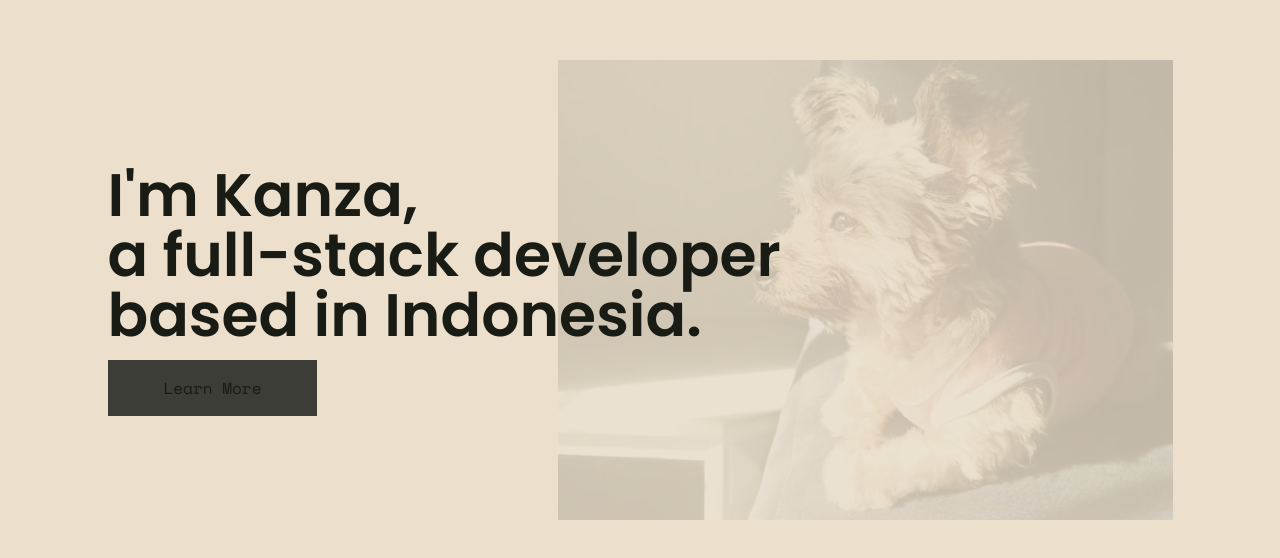
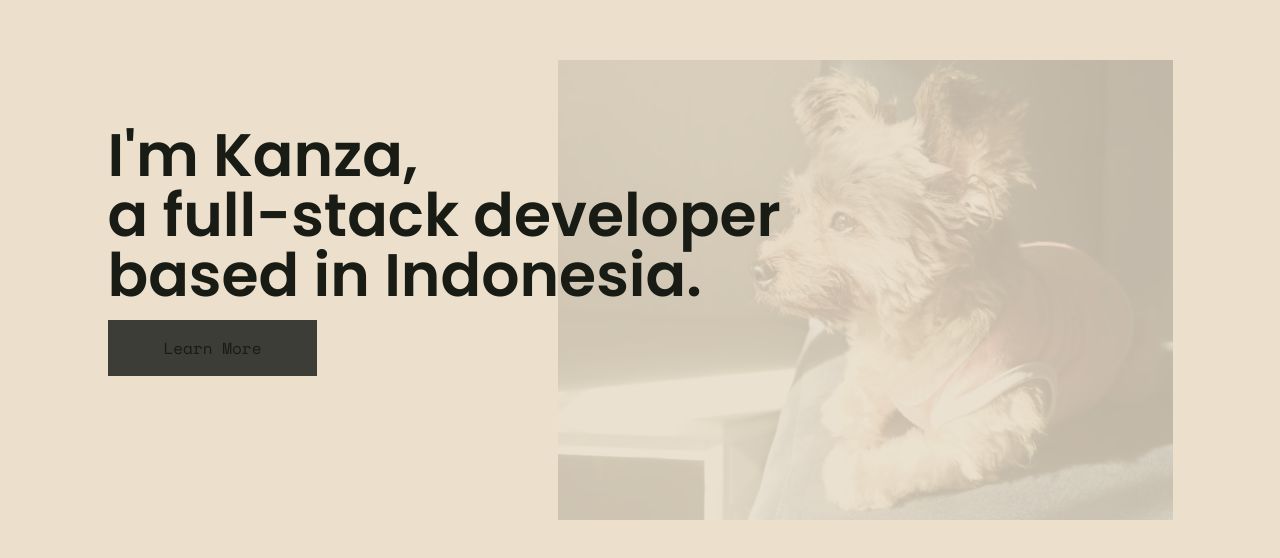
Before and after one commit to knz04/kanza.work, a Next.js app: page / in a window 1280 px wide. Shown: the part 110-668 px from the top of the page. Built offline with nearby package versions, Linux system fonts and the light colour scheme.

Commit message:
fix y padding

```diff
--- a/src/app/page.tsx
+++ b/src/app/page.tsx
@@ -33,7 +33,7 @@
   return (
     <main className="h-screen overflow-y-scroll scroll-snap-y scroll-snap-proximity scroll-smooth">
       {/* Hero Section */}
-      <section className="relative h-screen scroll-snap-start flex items-center justify-center">
+      <section className="relative h-screen scroll-snap-start flex items-center justify-center pb-20">
         {/* Background Image */}
         <div className="absolute inset-0">
           <div className="mx-auto grid max-w-[1065px] grid-cols-12 gap-[15px] h-full">
@@ -125,7 +125,7 @@
       {/* Contact Me */}
       <section
         id="contact"
-        className="min-h-screen scroll-snap-start flex items-center justify-center px-4 py-20"
+        className="min-h-screen scroll-snap-start flex items-center justify-center px-4 pt-20"
       >
         <div className="mx-auto max-w-[1065px] text-center">
           <h2 className="text-3xl md:text-4xl lg:text-5xl font-[family-name:var(--font-poppins)] font-semibold text-[var(--text)]">
```
